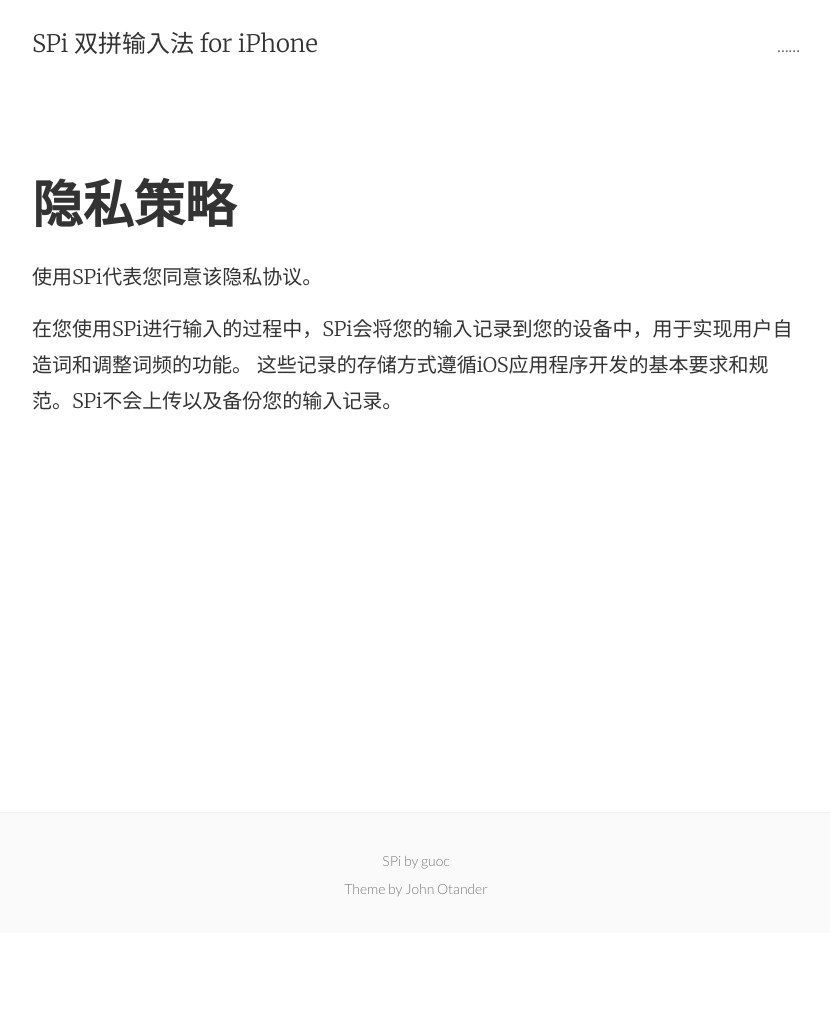
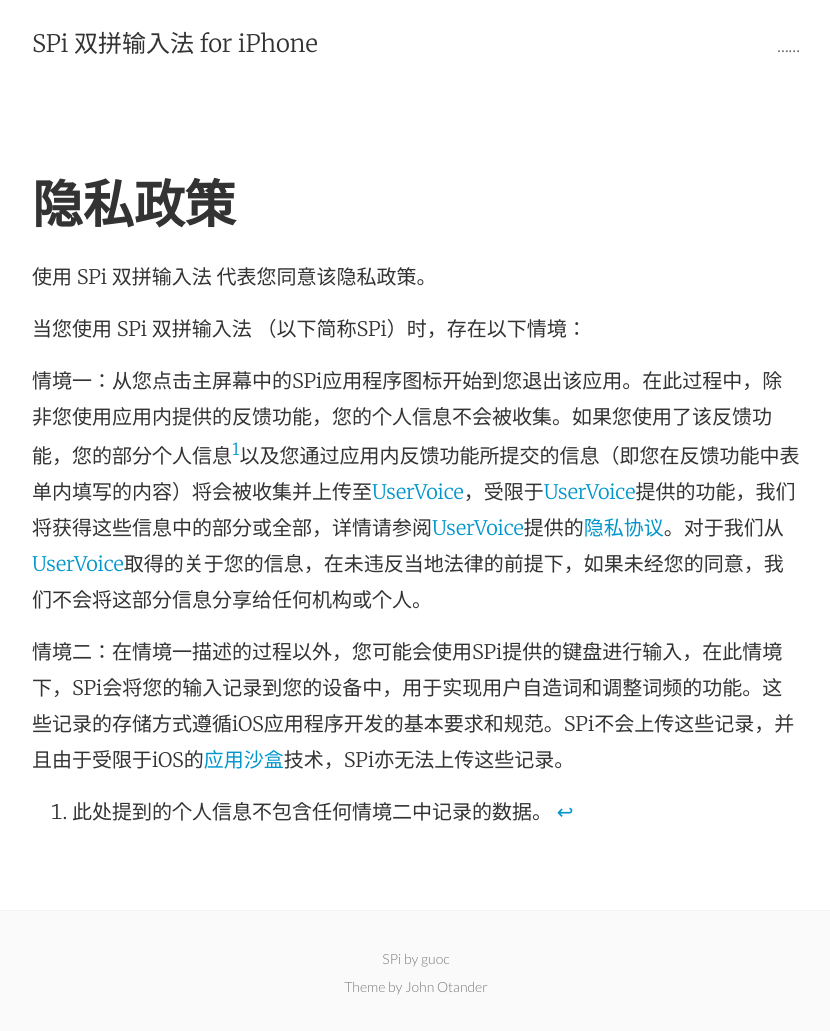
Before and after one commit to guoc/spi, a Jekyll site: the page built from privacy_policy.md, in a window 1280 px wide. Shown: the whole page, without its empty margins (224-1054 px from the left). Built offline with Jekyll 4.4.1, drawn with Linux system fonts in a browser that asks for light colours; before the commit the page ends 933 px from its top, so only the background shows below that.

Commit message:
Update privacy policy.

```diff
--- a/privacy_policy.md
+++ b/privacy_policy.md
@@ -1,10 +1,15 @@
 ---
 layout: page
-title: 隐私策略
-permalink: /privacy_policy/
+title: 隐私政策
+permalink: /privacy/
 ---
 
-使用SPi代表您同意该隐私协议。
+使用 SPi 双拼输入法 代表您同意该隐私政策。
 
-在您使用SPi进行输入的过程中，SPi会将您的输入记录到您的设备中，用于实现用户自造词和调整词频的功能。
-这些记录的存储方式遵循iOS应用程序开发的基本要求和规范。SPi不会上传以及备份您的输入记录。
+当您使用 SPi 双拼输入法 （以下简称SPi）时，存在以下情境：
+
+情境一：从您点击主屏幕中的SPi应用程序图标开始到您退出该应用。在此过程中，除非您使用应用内提供的反馈功能，您的个人信息不会被收集。如果您使用了该反馈功能，您的部分个人信息[^1]以及您通过应用内反馈功能所提交的信息（即您在反馈功能中表单内填写的内容）将会被收集并上传至[UserVoice](https://www.uservoice.com)，受限于[UserVoice](https://www.uservoice.com)提供的功能，我们将获得这些信息中的部分或全部，详情请参阅[UserVoice](https://www.uservoice.com)提供的[隐私协议](https://www.uservoice.com/privacy/)。对于我们从[UserVoice](https://www.uservoice.com)取得的关于您的信息，在未违反当地法律的前提下，如果未经您的同意，我们不会将这部分信息分享给任何机构或个人。
+
+情境二：在情境一描述的过程以外，您可能会使用SPi提供的键盘进行输入，在此情境下，SPi会将您的输入记录到您的设备中，用于实现用户自造词和调整词频的功能。这些记录的存储方式遵循iOS应用程序开发的基本要求和规范。SPi不会上传这些记录，并且由于受限于iOS的[应用沙盒](https://developer.apple.com/app-sandboxing/)技术，SPi亦无法上传这些记录。
+
+[^1]: 此处提到的个人信息不包含任何情境二中记录的数据。
```
